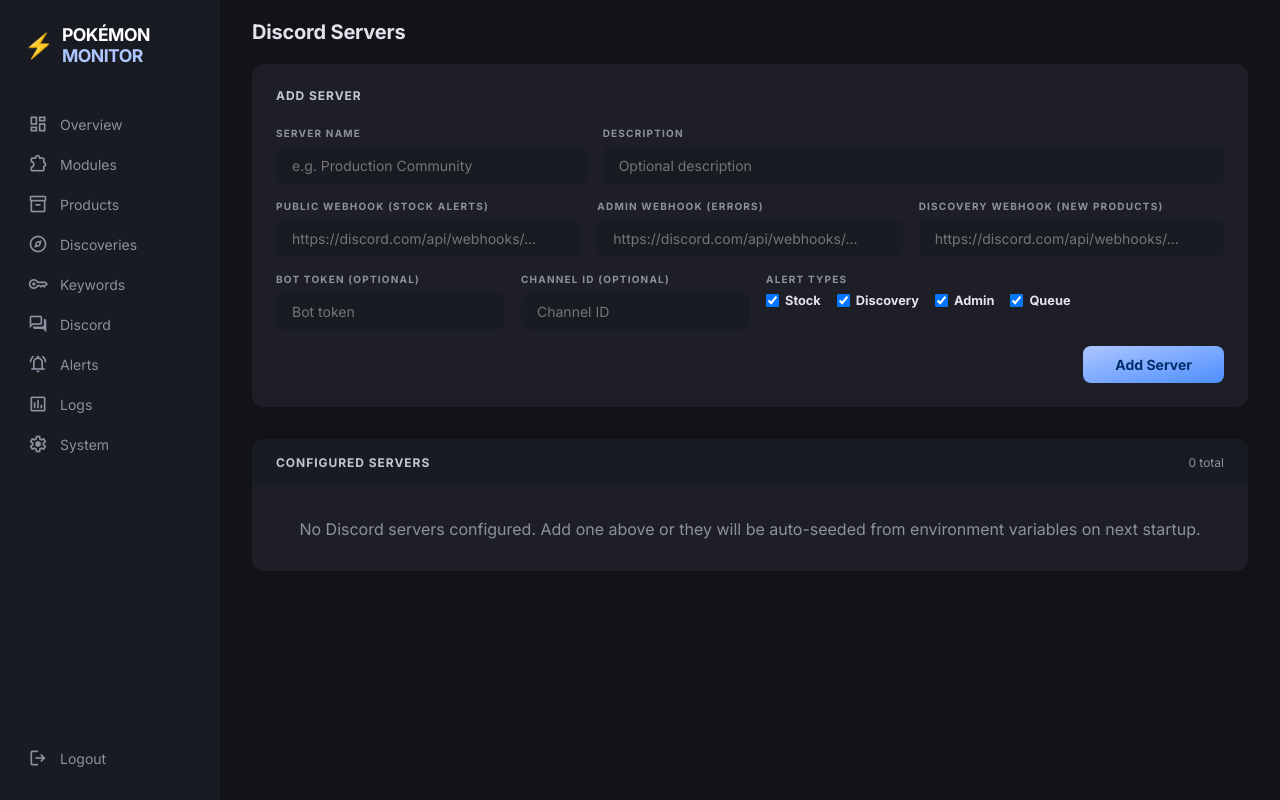
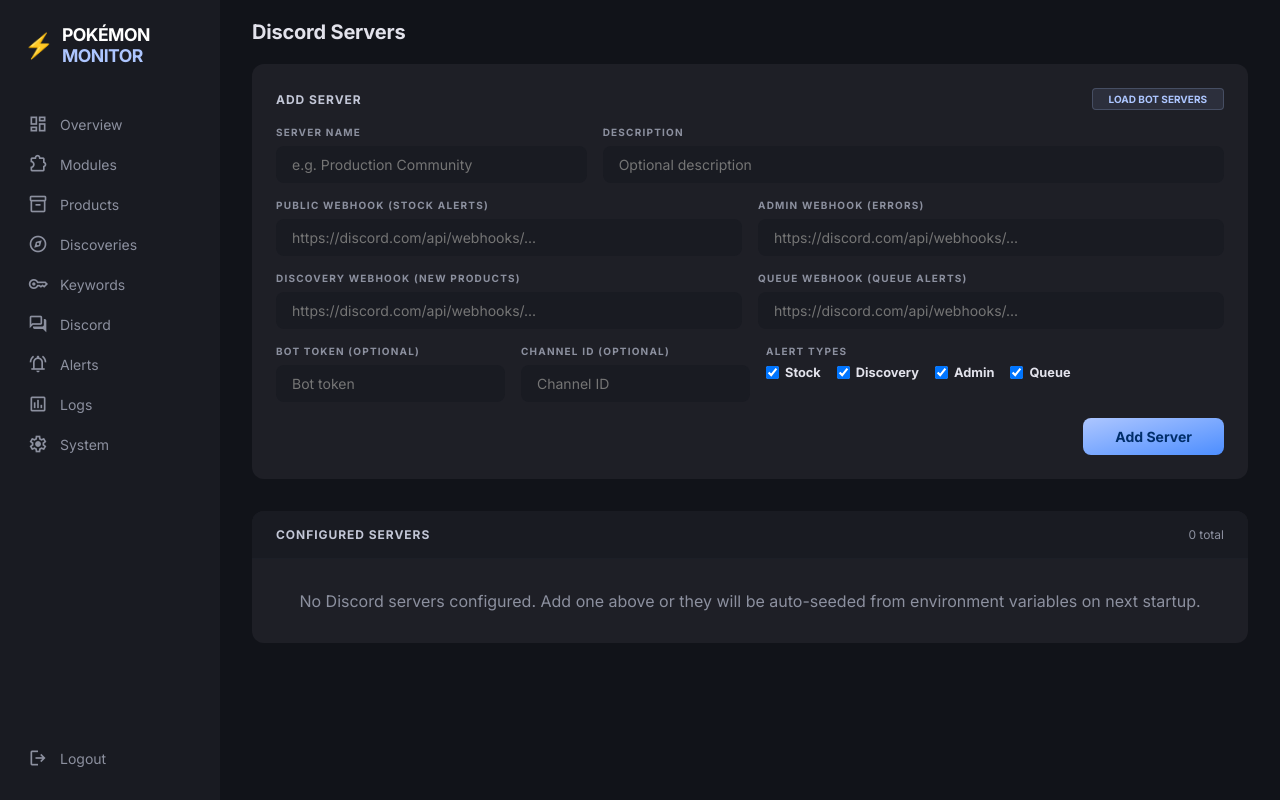
Before and after one commit to AbdullahP/PPmonitor, a FastAPI app: template dashboard/templates/discord.html in a window 1280 px wide. Run offline with FastAPI, Linux system fonts and the light colour scheme; the template is opened without the code that fills it, so the values that code supplies are empty; parts of the project's set-up code (start-up, migrations or seed data) failed here and were passed over.

Commit message:
feat: dashboard UX improvements and Amazon UK block handling
Amazon UK: Custom fetch_product() detects CAPTCHA/403/503 blocks
and returns "Blocked" availability instead of counting as failure.
Poller skips stock-change logic for blocked responses. Warning
note shown on Amazon UK module card.

Discord: Added queue webhook field (4th column) to server setup
and testing. Discord API endpoints for guild/channel discovery
via bot token. "Load Bot Servers" button fetches guilds and
channels for easy setup. Migration 009 adds queue_webhook,
guild_id, guild_name, mode, and per-type channel_id columns.

Logs: Shop filter dropdown, shop badges per error row, grouped
consecutive identical errors with count badge. Full URL context
in error messages from poller.

```diff
--- a/dashboard/app.py
+++ b/dashboard/app.py
@@ -156,6 +156,46 @@ async def health(state: StateManager = Depends(get_state)):
 async def api_test_webhook(state: StateManager = Depends(get_state)):
     from monitor.alerts import test_all_webhooks
     return await test_all_webhooks(state=state)
+
+
+@app.get("/api/discord/guilds")
+async def api_discord_guilds():
+    """Fetch guilds the bot is a member of via Discord REST API."""
+    import httpx
+    token = settings.discord_bot_token
+    if not token:
+        return JSONResponse({"error": "DISCORD_BOT_TOKEN not configured"}, status_code=400)
+    async with httpx.AsyncClient(timeout=10) as client:
+        resp = await client.get(
+            "https://discord.com/api/v10/users/@me/guilds",
+            headers={"Authorization": f"Bot {token}"},
+        )
+        if resp.status_code != 200:
+            return JSONResponse({"error": f"Discord API error: {resp.status_code}"}, status_code=502)
+        guilds = resp.json()
+        return [{"id": g["id"], "name": g["name"], "icon": g.get("icon")} for g in guilds]
+
+
+@app.get("/api/discord/guilds/{guild_id}/channels")
+async def api_discord_channels(guild_id: str):
+    """Fetch text channels for a guild via Discord REST API."""
+    import httpx
+    token = settings.discord_bot_token
+    if not token:
+        return JSONResponse({"error": "DISCORD_BOT_TOKEN not configured"}, status_code=400)
+    async with httpx.AsyncClient(timeout=10) as client:
+        resp = await client.get(
+            f"https://discord.com/api/v10/guilds/{guild_id}/channels",
+            headers={"Authorization": f"Bot {token}"},
+        )
+        if resp.status_code != 200:
+            return JSONResponse({"error": f"Discord API error: {resp.status_code}"}, status_code=502)
+        channels = resp.json()
+        # type=0 is text channel
+        return [
+            {"id": c["id"], "name": c["name"]}
+            for c in channels if c.get("type") == 0
+        ]
 
 
 # ---------------------------------------------------------------------------
@@ -513,12 +553,32 @@ async def approve_pokemon_discoveries(state: StateManager = Depends(get_state)):
 async def logs_page(
     request: Request,
     product_id: str | None = None,
+    shop: str = Query(default=""),
     state: StateManager = Depends(get_state),
 ):
     try:
-        errors = await state.get_recent_errors(product_id, limit=100)
+        errors = await state.get_recent_errors(product_id, limit=200)
     except Exception:
         errors = []
+
+    # Filter by shop if specified
+    if shop:
+        try:
+            shop_products = await state.list_products(active_only=False)
+            shop_pids = {p["product_id"] for p in shop_products if p.get("shop") == shop}
+            errors = [e for e in errors if e.get("product_id") in shop_pids]
+        except Exception:
+            pass
+
+    # Group consecutive identical errors
+    grouped: list[dict] = []
+    for e in errors:
+        msg = e.get("error_message", "")
+        if grouped and grouped[-1].get("error_message") == msg and grouped[-1].get("product_id") == e.get("product_id"):
+            grouped[-1]["count"] = grouped[-1].get("count", 1) + 1
+        else:
+            grouped.append({**e, "count": 1})
+
     try:
         products = await state.list_products(active_only=False)
     except Exception:
@@ -528,11 +588,16 @@ async def logs_page(
     except Exception:
         webhook_errors = []
 
+    # Build product→shop lookup for badges
+    product_shops = {p["product_id"]: p.get("shop", "bol") for p in products}
+
     return templates.TemplateResponse(request, "logs.html", {
         "active_page": "logs",
-        "errors": errors,
+        "errors": grouped,
         "products": products,
+        "product_shops": product_shops,
         "selected_product": product_id,
+        "filter_shop": shop,
         "webhook_errors": webhook_errors,
     })
 
@@ -632,6 +697,7 @@ async def add_discord_server(
     public_webhook: str = Form(default=""),
     admin_webhook: str = Form(default=""),
     discovery_webhook: str = Form(default=""),
+    queue_webhook: str = Form(default=""),
     bot_token: str = Form(default=""),
     channel_id: str = Form(default=""),
     send_stock_alerts: bool = Form(default=False),
@@ -640,7 +706,7 @@ async def add_discord_server(
     send_queue_alerts: bool = Form(default=False),
     state: StateManager = Depends(get_state),
 ):
-    await state.add_discord_server(
+    server = await state.add_discord_server(
         name=name, description=description or None,
         public_webhook=public_webhook or None, admin_webhook=admin_webhook or None,
         discovery_webhook=discovery_webhook or None,
@@ -648,6 +714,9 @@ async def add_discord_server(
         send_stock_alerts=send_stock_alerts, send_discovery_alerts=send_discovery_alerts,
         send_admin_alerts=send_admin_alerts, send_queue_alerts=send_queue_alerts,
     )
+    # Update queue_webhook separately (not in add_discord_server params)
+    if queue_webhook:
+        await state.update_discord_server(server["id"], queue_webhook=queue_webhook)
     return RedirectResponse("/discord", status_code=303)
 
 
--- a/dashboard/templates/discord.html
+++ b/dashboard/templates/discord.html
@@ -6,19 +6,51 @@
 <!-- Add Server Form -->
 <div class="card">
   <div class="card-body">
-    <div class="section-title">Add Server</div>
+    <div style="display:flex; justify-content:space-between; align-items:center; margin-bottom:16px">
+      <div class="section-title" style="margin-bottom:0">Add Server</div>
+      <button onclick="loadGuilds(this)" class="btn-monitor">Load Bot Servers</button>
+    </div>
+
+    <!-- Guild loader result -->
+    <div id="guild-loader" style="display:none; margin-bottom:16px">
+      <label>Select Discord Server</label>
+      <select id="guild-select" onchange="loadChannels(this.value)" style="margin-bottom:8px">
+        <option value="">Choose a server...</option>
+      </select>
+      <div id="channel-loader" style="display:none; margin-top:8px">
+        <div style="display:grid; grid-template-columns:repeat(2,1fr); gap:8px">
+          <div>
+            <label>Stock Alerts Channel</label>
+            <select id="ch-stock"><option value="">Select...</option></select>
+          </div>
+          <div>
+            <label>Admin Alerts Channel</label>
+            <select id="ch-admin"><option value="">Select...</option></select>
+          </div>
+          <div>
+            <label>Discovery Channel</label>
+            <select id="ch-discovery"><option value="">Select...</option></select>
+          </div>
+          <div>
+            <label>Queue Alerts Channel</label>
+            <select id="ch-queue"><option value="">Select...</option></select>
+          </div>
+        </div>
+      </div>
+    </div>
+
     <form method="POST" action="/discord/add">
       <div style="display:grid; grid-template-columns:1fr 2fr; gap:16px; margin-bottom:16px">
         <div>
           <label>Server Name</label>
-          <input type="text" name="name" placeholder="e.g. Production Community" required>
+          <input type="text" name="name" id="srv-name" placeholder="e.g. Production Community" required>
         </div>
         <div>
           <label>Description</label>
           <input type="text" name="description" placeholder="Optional description">
         </div>
       </div>
-      <div style="display:grid; grid-template-columns:1fr 1fr 1fr; gap:16px; margin-bottom:16px">
+      <div style="display:grid; grid-template-columns:1fr 1fr; gap:16px; margin-bottom:16px">
         <div>
           <label>Public Webhook (stock alerts)</label>
           <input type="url" name="public_webhook" placeholder="https://discord.com/api/webhooks/...">
@@ -30,6 +62,10 @@
         <div>
           <label>Discovery Webhook (new products)</label>
           <input type="url" name="discovery_webhook" placeholder="https://discord.com/api/webhooks/...">
+        </div>
+        <div>
+          <label>Queue Webhook (queue alerts)</label>
+          <input type="url" name="queue_webhook" placeholder="https://discord.com/api/webhooks/...">
         </div>
       </div>
       <div style="display:grid; grid-template-columns:1fr 1fr 2fr; gap:16px; margin-bottom:16px">
@@ -83,13 +119,15 @@
             {% if s.is_default %}
               <span class="pill pill--primary" style="margin-left:8px">default</span>
             {% endif %}
+            {% if s.guild_name %}
+              <span class="text-muted text-xs" style="margin-left:8px">{{ s.guild_name }}</span>
+            {% endif %}
           </div>
           {% if s.description %}
             <div class="text-xs text-muted" style="margin-top:2px">{{ s.description }}</div>
           {% endif %}
         </div>
         <div style="display:flex; gap:8px; align-items:center">
-          <!-- Test result badge -->
           {% if s.last_test_result == 'ok' %}
             <span class="pill pill--primary">Tested OK</span>
           {% elif s.last_test_result == 'failed' %}
@@ -97,7 +135,6 @@
           {% else %}
             <span class="pill pill--gray">Untested</span>
           {% endif %}
-
           {% if s.is_active %}
             <span class="status status--healthy"><span class="status-dot"></span> active</span>
           {% else %}
@@ -106,44 +143,32 @@
         </div>
       </div>
 
-      <!-- Webhook status row -->
-      <div style="display:grid; grid-template-columns:repeat(3,1fr); gap:8px; margin-bottom:12px">
-        <div style="padding:8px 12px; background:var(--surface-low); border-radius:6px; font-size:0.75rem">
-          {% if s.public_webhook %}
-            <span style="color:var(--primary)">&#10003;</span>
-          {% else %}
-            <span style="color:var(--outline)">&#10007;</span>
-          {% endif %}
+      <!-- Webhook status row (4 columns now) -->
+      <div style="display:grid; grid-template-columns:repeat(4,1fr); gap:8px; margin-bottom:12px">
+        <div style="padding:6px 10px; background:var(--surface-low); border-radius:6px; font-size:0.7rem">
+          {% if s.public_webhook %}<span style="color:var(--primary)">&#10003;</span>{% else %}<span style="color:var(--outline)">&#10007;</span>{% endif %}
           <strong>Public</strong>
-          {% if s.send_stock_alerts %}<span class="text-muted"> (stock + queue)</span>{% endif %}
         </div>
-        <div style="padding:8px 12px; background:var(--surface-low); border-radius:6px; font-size:0.75rem">
-          {% if s.admin_webhook %}
-            <span style="color:var(--primary)">&#10003;</span>
-          {% else %}
-            <span style="color:var(--outline)">&#10007;</span>
-          {% endif %}
+        <div style="padding:6px 10px; background:var(--surface-low); border-radius:6px; font-size:0.7rem">
+          {% if s.admin_webhook %}<span style="color:var(--primary)">&#10003;</span>{% else %}<span style="color:var(--outline)">&#10007;</span>{% endif %}
           <strong>Admin</strong>
-          {% if s.send_admin_alerts %}<span class="text-muted"> (errors)</span>{% endif %}
         </div>
-        <div style="padding:8px 12px; background:var(--surface-low); border-radius:6px; font-size:0.75rem">
-          {% if s.discovery_webhook %}
-            <span style="color:var(--primary)">&#10003;</span>
-          {% else %}
-            <span style="color:var(--outline)">&#10007;</span>
-          {% endif %}
+        <div style="padding:6px 10px; background:var(--surface-low); border-radius:6px; font-size:0.7rem">
+          {% if s.discovery_webhook %}<span style="color:var(--primary)">&#10003;</span>{% else %}<span style="color:var(--outline)">&#10007;</span>{% endif %}
           <strong>Discovery</strong>
-          {% if s.send_discovery_alerts %}<span class="text-muted"> (new products)</span>{% endif %}
+        </div>
+        <div style="padding:6px 10px; background:var(--surface-low); border-radius:6px; font-size:0.7rem">
+          {% if s.queue_webhook %}<span style="color:var(--primary)">&#10003;</span>{% else %}<span style="color:var(--outline)">&#10007;</span>{% endif %}
+          <strong>Queue</strong>
         </div>
       </div>
 
       {% if s.last_test_error %}
-        <div style="font-size:0.7rem; color:var(--error); margin-bottom:8px; font-family:'SF Mono','Consolas',monospace">
+        <div style="font-size:0.65rem; color:var(--error); margin-bottom:8px; font-family:'SF Mono','Consolas',monospace">
           {{ s.last_test_error[:200] }}
         </div>
       {% endif %}
 
-      <!-- Actions -->
       <div style="display:flex; gap:8px; align-items:center">
         <button onclick="testServer({{ s.id }}, this)" class="btn-monitor">Test</button>
         <form method="POST" action="/discord/{{ s.id }}/toggle" style="display:inline">
@@ -167,6 +192,42 @@
 </div>
 
 <script>
+async function loadGuilds(btn) {
+  btn.disabled = true;
+  btn.textContent = 'Loading...';
+  try {
+    const resp = await fetch('/api/discord/guilds');
+    const data = await resp.json();
+    if (data.error) { alert(data.error); return; }
+    const sel = document.getElementById('guild-select');
+    sel.innerHTML = '<option value="">Choose a server...</option>';
+    data.forEach(g => {
+      sel.innerHTML += '<option value="' + g.id + '">' + g.name + '</option>';
+    });
+    document.getElementById('guild-loader').style.display = 'block';
+  } catch (e) { alert('Failed: ' + e.message); }
+  btn.disabled = false;
+  btn.textContent = 'Load Bot Servers';
+}
+
+async function loadChannels(guildId) {
+  if (!guildId) return;
+  // Auto-fill server name
+  const sel = document.getElementById('guild-select');
+  document.getElementById('srv-name').value = sel.options[sel.selectedIndex].text;
+  try {
+    const resp = await fetch('/api/discord/guilds/' + guildId + '/channels');
+    const channels = await resp.json();
+    if (channels.error) { alert(channels.error); return; }
+    ['ch-stock','ch-admin','ch-discovery','ch-queue'].forEach(id => {
+      const s = document.getElementById(id);
+      s.innerHTML = '<option value="">Select...</option>';
+      channels.forEach(c => { s.innerHTML += '<option value="' + c.id + '">#' + c.name + '</option>'; });
+    });
+    document.getElementById('channel-loader').style.display = 'block';
+  } catch (e) { alert('Failed: ' + e.message); }
+}
+
 async function testServer(id, btn) {
   btn.disabled = true;
   btn.textContent = 'Testing...';
@@ -182,7 +243,6 @@ async function testServer(id, btn) {
       parts.push('<span style="color:' + color + '">' + icon + ' ' + key + '</span>');
     }
     el.innerHTML = parts.join(' &nbsp; ') || 'No webhooks configured';
-    // Reload after a moment to update badges
     setTimeout(() => location.reload(), 2000);
   } catch (e) {
     el.innerHTML = '<span style="color:var(--error)">Error: ' + e.message + '</span>';
--- a/dashboard/templates/modules.html
+++ b/dashboard/templates/modules.html
@@ -75,6 +75,12 @@
       </div>
       {% endif %}
 
+      {% if m.shop_id == 'amazon_uk' %}
+      <div style="padding:6px 8px; background:rgba(255,183,134,0.1); border:1px solid rgba(255,183,134,0.2); border-radius:6px; font-size:0.65rem; color:var(--tertiary); margin-bottom:8px">
+        &#9888; Amazon UK may be blocked from server IPs. Consider using a residential proxy or disabling this module.
+      </div>
+      {% endif %}
+
       {% if m.last_error_msg %}
       <div style="font-size:0.65rem; color:var(--error); margin-bottom:8px; font-family:'SF Mono','Consolas',monospace">
         {{ m.last_error_msg[:80] }}
```
Also changed, not shown: dashboard/templates/logs.html (+43 -8 lines), monitor/alerts.py (+10 -4 lines), monitor/poller.py (+11 -2 lines), monitor/shops/amazon_uk.py (+46 -0 lines), tests/test_dashboard.py (+1 -1 lines), migrations/009_discord_queue_and_bot.sql (added).
